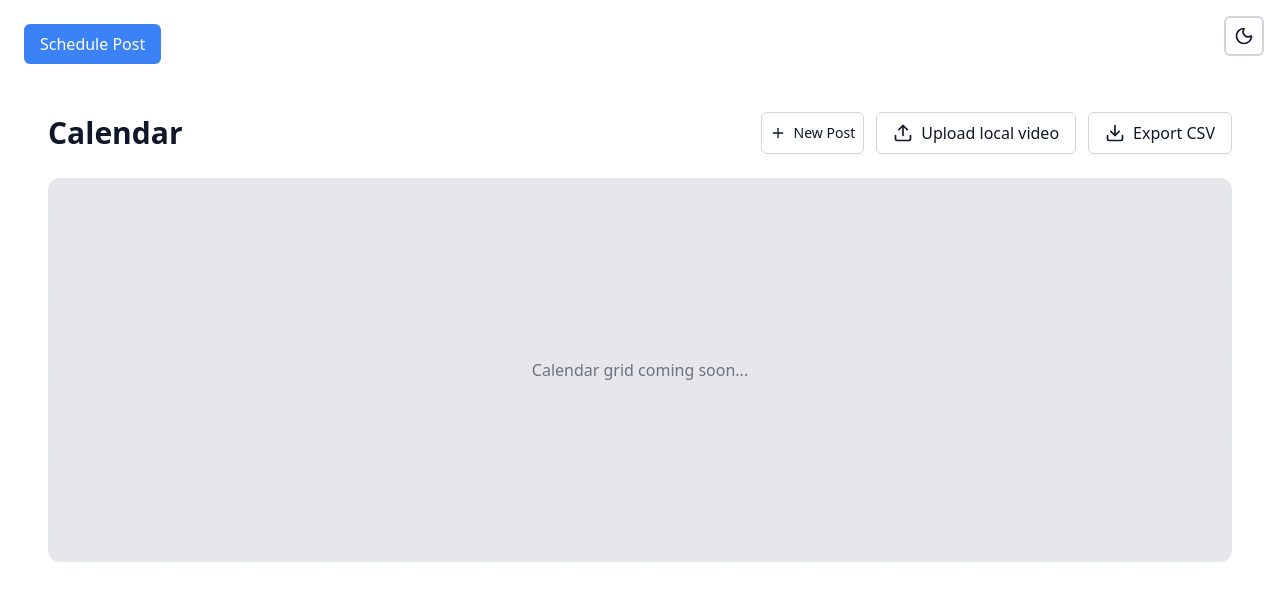
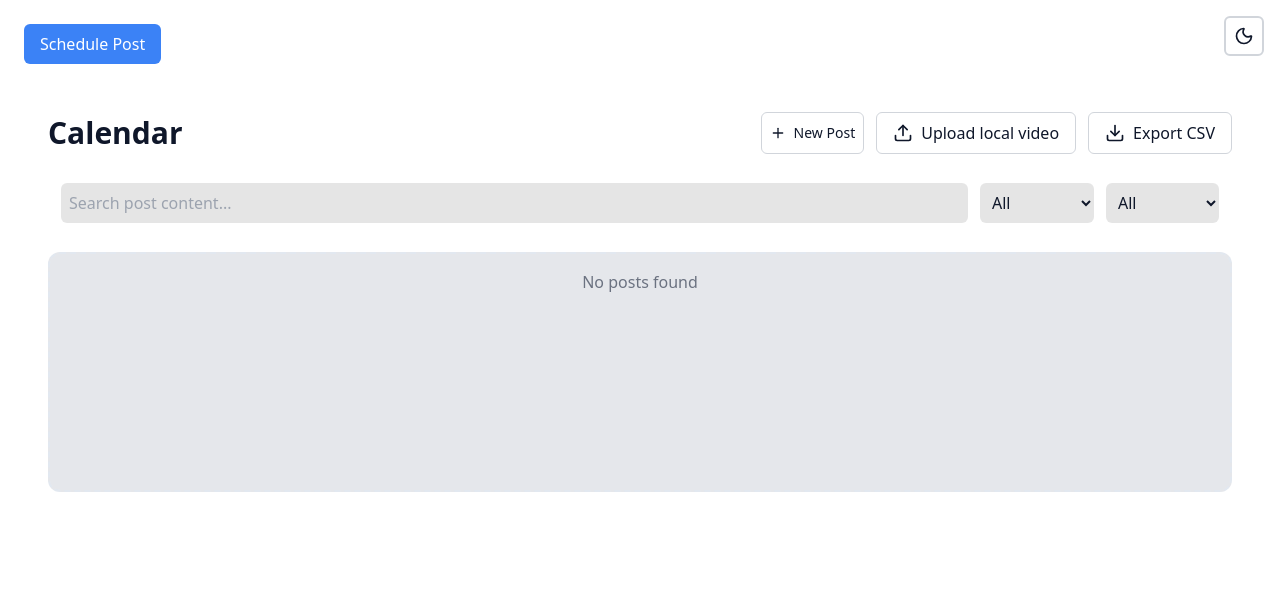
Before and after one commit to Loopdesk-AI/social-media-scheduler, a React (Vite) app: page / in a window 1280 px wide. Shown: the top 600 px of the page. Built offline with nearby package versions, Linux system fonts and the light colour scheme.

Commit message:
feat: complete E4 Search and Filter system

```diff
--- a/src/App.tsx
+++ b/src/App.tsx
@@ -1,4 +1,5 @@
 import { TemplateProvider } from "./components/TemplateContext";
+import { PostsProvider } from "./context/PostsContext";
 import SchedulePostModal from "./components/SchedulePostModal";
 import ThemeToggle from "./components/theme/ThemeToggle";
 import CalendarView from "./components/CalendarView";
@@ -10,6 +11,7 @@ export function App() {
 
   return (
     <TemplateProvider>
+      <PostsProvider>
         <div className="p-6">
           <ThemeToggle />
           <Button onClick={() => setModalOpen(true)}>Schedule Post</Button>
@@ -18,9 +20,10 @@ export function App() {
             onClose={() => setModalOpen(false)}
           />
           <div className="mt-6">
-          <CalendarView />
+            <CalendarView onOpenSchedule={() => setModalOpen(true)} />
           </div>
         </div>
+      </PostsProvider>
     </TemplateProvider>
   );
 }
--- a/src/components/CalendarView.tsx
+++ b/src/components/CalendarView.tsx
@@ -1,18 +1,26 @@
 import { Button } from '@/components/ui/button';
 import { Plus, Upload, Download } from 'lucide-react';
+import PostFilters from './PostFilters';
+import { useState } from 'react';
+import { usePosts } from '@/context/PostsContext';
+import { Post } from '@/types';
 
-export default function CalendarView() {
-  const exportToCSV = () => {
-    const posts = [
-      { date: '2025-11-23', time: '12:00 PM', platform: 'Twitter', content: 'Hello World!' },
-      { date: '2025-11-24', time: '03:00 PM', platform: 'LinkedIn', content: 'Check our new promo!' },
-      { date: '2025-11-25', time: '08:30 PM', platform: 'Instagram', content: 'Behind the scenes at...' },
-    ];
+type CalendarViewProps = {
+  onOpenSchedule?: () => void;
+};
 
+export default function CalendarView({ onOpenSchedule }: CalendarViewProps) {
+  const [searchQuery, setSearchQuery] = useState('');
+  const [platformFilter, setPlatformFilter] = useState('All');
+  const [statusFilter, setStatusFilter] = useState('All');
+
+  const exportToCSV = (posts: Array<any>) => {
     const csv = [
-      ['Date', 'Time', 'Platform', 'Content'],
-      ...posts.map(p => [p.date, p.time, p.platform, `"${p.content.replace(/"/g, '""')}"`])
-    ].map(row => row.join(',')).join('\n');
+      ['Date', 'Time', 'Platform', 'Status', 'Content'],
+      ...posts.map((p) => [p.date, p.time, p.platform, p.status || 'scheduled', `"${String(p.content).replace(/"/g, '""')}"`]),
+    ]
+      .map((row) => row.join(','))
+      .join('\n');
 
     const blob = new Blob([csv], { type: 'text/csv;charset=utf-8;' });
     const url = URL.createObjectURL(blob);
@@ -23,12 +31,32 @@ export default function CalendarView() {
     URL.revokeObjectURL(url);
   };
 
+  const { posts: scheduledPosts } = usePosts();
+
+  const filteredPosts = scheduledPosts.filter((post: Post) => {
+    const matchesSearch = post.content.toLowerCase().includes(searchQuery.toLowerCase());
+
+    const matchesPlatform =
+      platformFilter === 'All' || post.platform.toLowerCase() === platformFilter.toLowerCase();
+
+    const matchesStatus =
+      statusFilter === 'All' || post.status.toLowerCase() === statusFilter.toLowerCase();
+
+    return matchesSearch && matchesPlatform && matchesStatus;
+  });
+
   return (
-    <div className="p-6">
-      <div className="flex justify-between items-center mb-6">
+    <div className="space-y-4 p-6">
+      <div className="flex justify-between items-center mb-2">
         <h1 className="text-3xl font-bold">Calendar</h1>
         <div className="flex gap-3">
-          <Button variant="outline" size="sm">
+          <Button
+            variant="outline"
+            size="sm"
+            onClick={() => {
+              if (onOpenSchedule) onOpenSchedule();
+            }}
+          >
             <Plus className="h-4 w-4 mr-2" />
             New Post
           </Button>
@@ -36,15 +64,39 @@ export default function CalendarView() {
             <Upload className="h-5 w-5 mr-2" />
             Upload local video
           </Button>
-          <Button variant="outline" onClick={exportToCSV}>
+          <Button variant="outline" onClick={() => exportToCSV(filteredPosts)}>
             <Download className="h-5 w-5 mr-2" />
             Export CSV
           </Button>
         </div>
       </div>
 
-      <div className="bg-gray-200 border-2 border-dashed rounded-xl w-full h-96 flex items-center justify-center text-gray-500">
-        Calendar grid coming soon...
+      <PostFilters
+        searchQuery={searchQuery}
+        setSearchQuery={setSearchQuery}
+        platformFilter={platformFilter}
+        setPlatformFilter={setPlatformFilter}
+        statusFilter={statusFilter}
+        setStatusFilter={setStatusFilter}
+      />
+
+      {/* Calendar or list area */}
+      <div className="bg-gray-200 dark:bg-card border-2 border-dashed rounded-xl w-full min-h-[240px] p-4">
+        {filteredPosts.length === 0 ? (
+          <div className="flex items-center justify-center text-gray-500">No posts found</div>
+        ) : (
+          <ul className="space-y-3">
+            {filteredPosts.map((p, idx) => (
+              <li key={idx} className="p-3 rounded-md bg-white/60 dark:bg-popover border border-border">
+                <div className="flex items-center justify-between">
+                  <div className="text-sm text-muted-foreground">{p.date} • {p.time}</div>
+                  <div className="text-xs px-2 py-1 rounded bg-black/10 dark:bg-white/10">{p.platform}</div>
+                </div>
+                <div className="mt-2 text-sm text-foreground">{p.content}</div>
+              </li>
+            ))}
+          </ul>
+        )}
       </div>
     </div>
   );
--- /dev/null
+++ b/src/components/PostFilters.tsx
@@ -0,0 +1,59 @@
+interface PostFiltersProps {
+  searchQuery: string;
+  setSearchQuery: (value: string) => void;
+  platformFilter: string;
+  setPlatformFilter: (value: string) => void;
+  statusFilter: string;
+  setStatusFilter: (value: string) => void;
+}
+
+const platforms = ["All", "Twitter", "Instagram", "LinkedIn"];
+const statuses = ["All", "scheduled", "published", "draft"];
+
+export default function PostFilters({
+  searchQuery,
+  setSearchQuery,
+  platformFilter,
+  setPlatformFilter,
+  statusFilter,
+  setStatusFilter,
+}: PostFiltersProps) {
+  return (
+    <div className="flex flex-col md:flex-row gap-3 p-3 bg-white/5 rounded-lg border border-white/10">
+      {/* Search */}
+      <input
+        type="text"
+        placeholder="Search post content..."
+        value={searchQuery}
+        onChange={(e) => setSearchQuery(e.target.value)}
+        className="flex-1 p-2 rounded-md bg-black/10 dark:bg-white/10"
+      />
+
+      {/* Platform Filter */}
+      <select
+        value={platformFilter}
+        onChange={(e) => setPlatformFilter(e.target.value)}
+        className="p-2 rounded-md bg-black/10 dark:bg-white/10"
+      >
+        {platforms.map((p) => (
+          <option key={p} value={p}>
+            {p}
+          </option>
+        ))}
+      </select>
+
+      {/* Status Filter */}
+      <select
+        value={statusFilter}
+        onChange={(e) => setStatusFilter(e.target.value)}
+        className="p-2 rounded-md bg-black/10 dark:bg-white/10"
+      >
+        {statuses.map((s) => (
+          <option key={s} value={s}>
+            {s}
+          </option>
+        ))}
+      </select>
+    </div>
+  );
+}
--- a/src/components/SchedulePostModal.tsx
+++ b/src/components/SchedulePostModal.tsx
@@ -12,6 +12,7 @@ import { CalendarIcon, Image, Paperclip } from 'lucide-react';
 import TemplateModal from './templates/TemplateModal';
 import TemplatesList from './templates/TemplatesList';
 import CharacterCounter from './post/CharacterCounter';
+import { usePosts } from '@/context/PostsContext';
 import PlatformPreview from './preview/PlatformPreview';
 
 interface SchedulePostModalProps {
@@ -26,6 +27,7 @@ export default function SchedulePostModal({ isOpen, onClose }: SchedulePostModal
   const [templateModalOpen, setTemplateModalOpen] = useState(false);
   const [editTemplate, setEditTemplate] = useState<{ id: string; name: string; content: string } | null>(null);
   const [selectedPlatform, setSelectedPlatform] = useState('Twitter');
+  const { addPost } = usePosts();
 
   const handleTemplateSelect = (templateContent: string) => {
     setContent(prev => prev + templateContent);
@@ -37,7 +39,19 @@ export default function SchedulePostModal({ isOpen, onClose }: SchedulePostModal
   };
 
   const handleSubmit = () => {
-    console.log('Post scheduled:', { content, date: selectedDate, time: selectedTime });
+    // add to posts context
+    try {
+      const dateStr = selectedDate ? `${selectedDate.getFullYear()}-${String(selectedDate.getMonth() + 1).padStart(2, '0')}-${String(selectedDate.getDate()).padStart(2, '0')}` : '';
+      addPost({
+        date: dateStr,
+        time: selectedTime,
+        platform: selectedPlatform,
+        status: 'scheduled',
+        content,
+      });
+    } catch (e) {
+      console.error('Failed to add post', e);
+    }
     onClose();
   };
 
--- /dev/null
+++ b/src/context/PostsContext.tsx
@@ -0,0 +1,52 @@
+import { createContext, useContext, useState, ReactNode } from 'react';
+import { Post } from '@/types';
+import { v4 as uuidv4 } from 'uuid';
+
+type PostsContextType = {
+  posts: Post[];
+  addPost: (post: Omit<Post, 'id'>) => void;
+  clearPosts: () => void;
+};
+
+const PostsContext = createContext<PostsContextType | undefined>(undefined);
+
+export const usePosts = () => {
+  const ctx = useContext(PostsContext);
+  if (!ctx) throw new Error('usePosts must be used within PostsProvider');
+  return ctx;
+};
+
+export const PostsProvider = ({ children }: { children: ReactNode }) => {
+  const [posts, setPosts] = useState<Post[]>(() => {
+    try {
+      const raw = localStorage.getItem('scheduledPosts');
+      return raw ? (JSON.parse(raw) as Post[]) : [];
+    } catch {
+      return [];
+    }
+  });
+
+  const persist = (next: Post[]) => {
+    setPosts(next);
+    try {
+      localStorage.setItem('scheduledPosts', JSON.stringify(next));
+    } catch {}
+  };
+
+  const addPost = (post: Omit<Post, 'id'>) => {
+    const next = [{ ...post, id: uuidv4() }, ...posts];
+    persist(next);
+  };
+
+  const clearPosts = () => {
+    persist([]);
+  };
+
+  return (
+    <PostsContext.Provider value={{ posts, addPost, clearPosts }}>
+      {children}
+    </PostsContext.Provider>
+  );
+};
+
+export default PostsContext;
--- a/src/types/index.ts
+++ b/src/types/index.ts
@@ -52,3 +52,13 @@ export type AudienceMetric = {
   label: string;
   value: string;
 };
+
+// Post type for scheduling
+export type Post = {
+  id: string;
+  date: string; // YYYY-MM-DD
+  time: string; // human readable, e.g., '12:00 PM'
+  platform: string;
+  status: 'scheduled' | 'published' | 'draft' | string;
+  content: string;
+};
```
Lines whose indentation alone changed are shown as unchanged.
